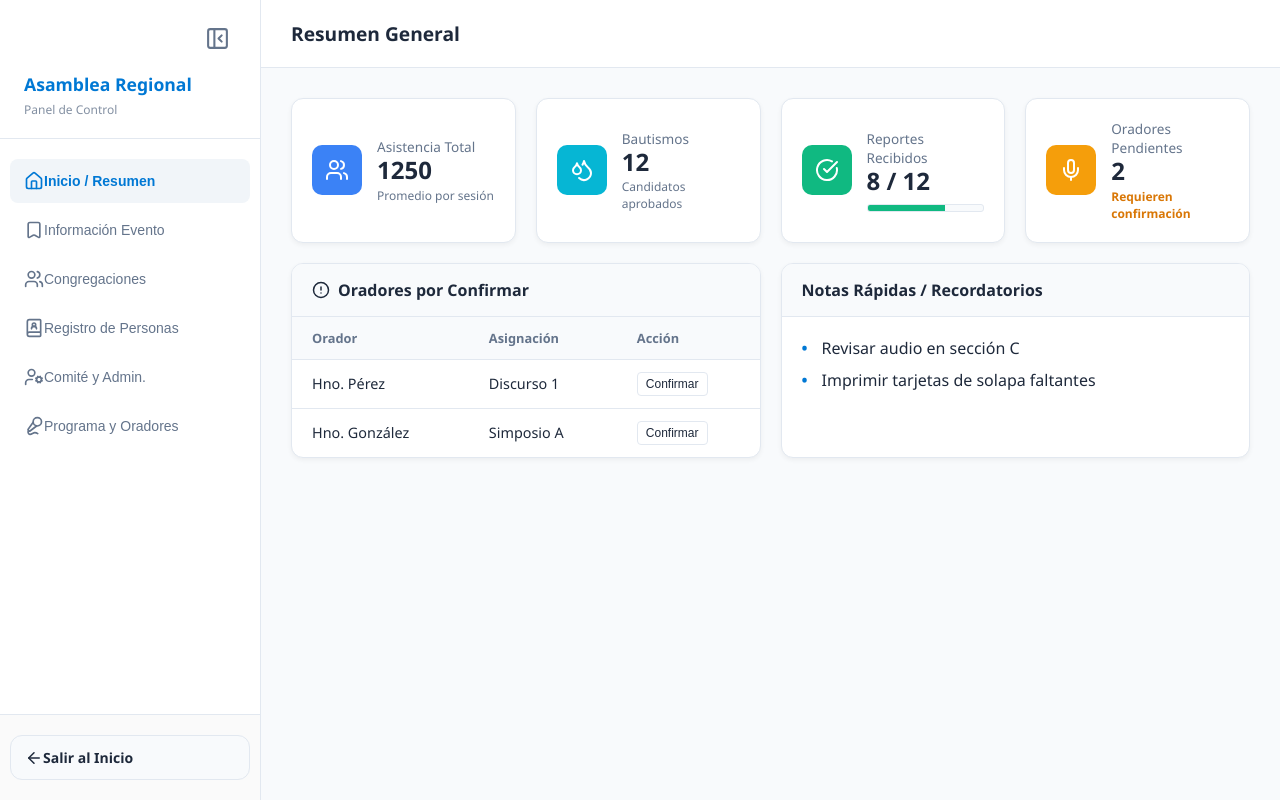
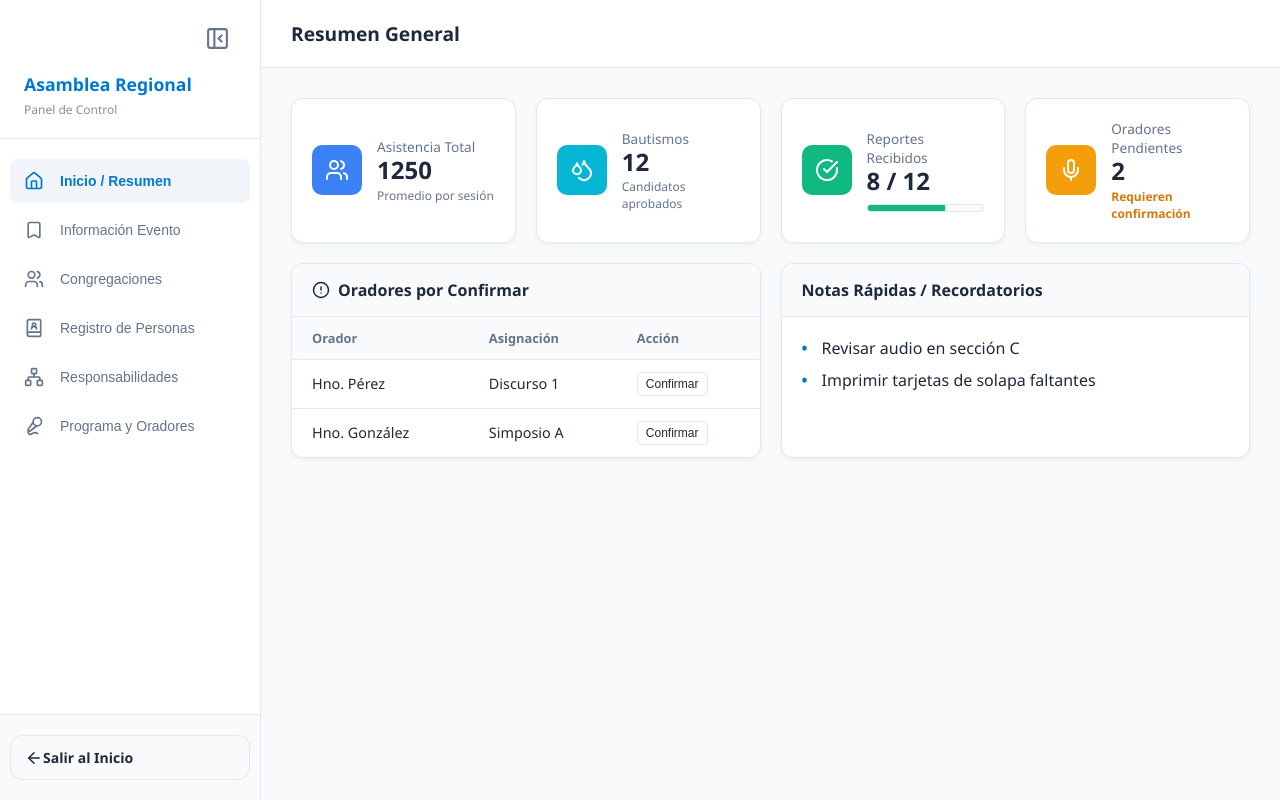
Before and after one commit to yorlenbatistareyes-prog/asistente-asamblea-tauri, a SvelteKit app: page /gestion in a window 1280 px wide. Built offline with nearby package versions, Linux system fonts and the light colour scheme.

Commit message:
Mejoras en iconos

```diff
--- a/src/routes/gestion/+page.svelte
+++ b/src/routes/gestion/+page.svelte
@@ -10,7 +10,16 @@
     UserCog,    // Para Comité y Admin
     Mic2,       // Para Programa y Oradores
     PanelLeftClose, // Icono para ocultar sidebar
-    PanelLeftOpen   // Icono para mostrar sidebar
+    PanelLeftOpen,
+    IdCard,
+    UserCheck,
+    ListChecks,
+    ClipboardList,
+    Network,
+    Layers,
+    Key,
+    HeartHandshake,
+    Workflow // Icono para mostrar sidebar
   } from 'lucide-svelte';
 
   // --- COMPONENTES ---
@@ -84,8 +93,8 @@
         <BookUser size={20} class="icono-nav" /> <span class="texto-menu">Registro de Personas</span>
       </button>
 
-      <button class:activo={seccionActiva === 'comite'} on:click={() => cambiarSeccion('comite')} title="Comité y Admin.">
-        <UserCog size={20} class="icono-nav" /> <span class="texto-menu">Comité y Admin.</span>
+      <button class:activo={seccionActiva === 'comite'} on:click={() => cambiarSeccion('comite')} title="Responsabilidades">
+        <Network size={20} class="icono-nav" /> <span class="texto-menu">Responsabilidades</span>
       </button>
 
       <button class:activo={seccionActiva === 'programa'} on:click={() => cambiarSeccion('programa')} title="Programa y Oradores">
@@ -108,7 +117,7 @@
         {#if seccionActiva === 'info_evento'} Información del Evento {/if}
         {#if seccionActiva === 'congregaciones'} Gestión de Congregaciones {/if}
         {#if seccionActiva === 'personas'} Registro de Hermanos {/if}
-        {#if seccionActiva === 'comite'} Comité de Asamblea {/if}
+        {#if seccionActiva === 'comite'} Responsabilidades {/if}
         {#if seccionActiva === 'programa'} Programa {/if}
       </h2>
     </header>
@@ -197,6 +206,7 @@
       display: flex; align-items: center; width: 100%;
       padding: 12px 14px; border: none; background: none;
       text-align: left; cursor: pointer;
+      gap: 16px;
       color: var(--text-secondary);
       border-radius: 8px; font-size: 14px; font-weight: 500;
       transition: all 0.2s;
@@ -205,7 +215,7 @@
 
   .icono-nav {
       min-width: 20px; /* Mantiene el icono cuadrado sin aplastarse */
-      margin-right: 12px;
+      margin-right: 16px;
       flex-shrink: 0;
   }
 
```
